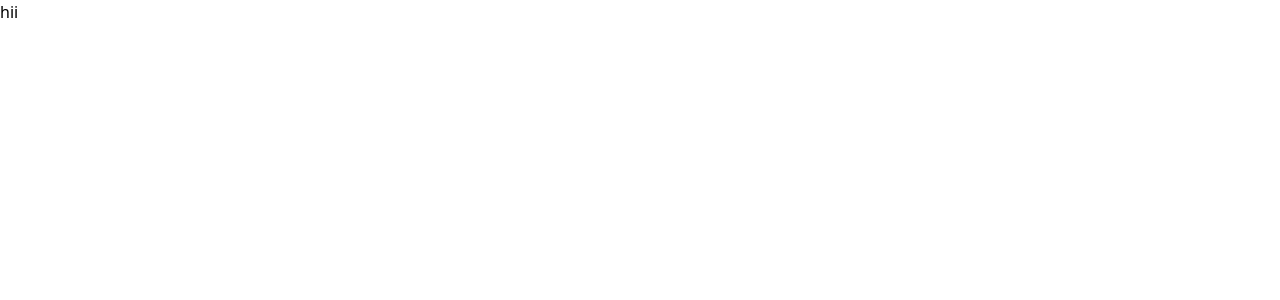
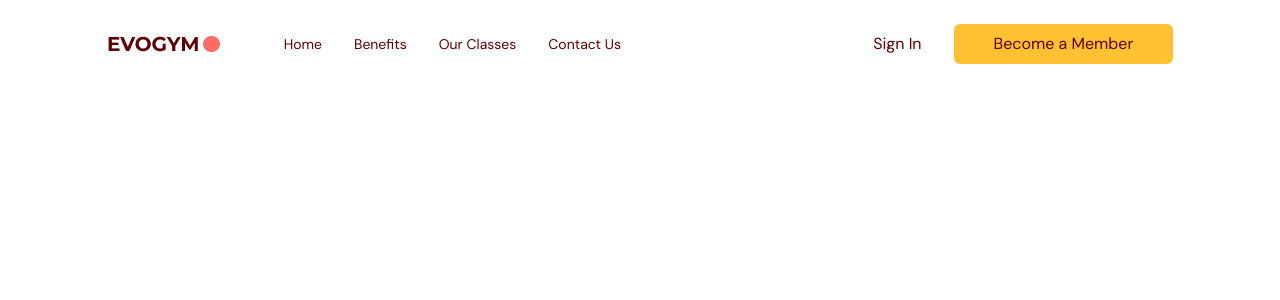
Before and after one commit to Sachin-RJ7/Gym-React-Typescript, a React (Vite) app: page / in a window 1280 px wide. Shown: the top 300 px of the page. Built offline with nearby package versions, Linux system fonts and the light colour scheme.

Commit message:
Done with the navbar

```diff
--- a/src/App.tsx
+++ b/src/App.tsx
@@ -1,7 +1,33 @@
+import { useState, useEffect } from "react";
+import Navbar from "./components/Navbar/Navbar";
+import { SelectedPage } from "./shared/type";
+
 const App = () => {
+  const [selectedPage, setSelectedPage] = useState(SelectedPage.Home);
+  const [isTopOfPage, setIsTopOfPage] = useState<boolean>(true);
+
+  useEffect(() => {
+    const handleScroll = () => {
+      if (window.scrollY === 0) {
+        setIsTopOfPage(true);
+        setSelectedPage(SelectedPage.Home);
+      } else {
+        setIsTopOfPage(false);
+      }
+    };
+    window.addEventListener("scroll", handleScroll);
+    return () => {
+      window.removeEventListener("scroll", handleScroll);
+    };
+  });
+
   return (
-    <div className="text-black">
-      <div>hii</div>
+    <div className=".app bg-gray-20">
+      <Navbar
+        isTopOfPage={isTopOfPage}
+        selectedPage={selectedPage}
+        setSelectedPage={setSelectedPage}
+      />
     </div>
   );
 };
--- /dev/null
+++ b/src/Hooks/useMediaQuery.ts
@@ -0,0 +1,19 @@
+import { useState, useEffect } from "react";
+
+const useMediaQuery = (query: string) => {
+  const [matches, setMatches] = useState(false);
+
+  useEffect(() => {
+    const media = window.matchMedia(query);
+    if (media.matches !== matches) {
+      setMatches(media.matches);
+    }
+    const listener = () => setMatches(media.matches);
+    window.addEventListener("resize", listener);
+    return () => window.removeEventListener("resize", listener);
+  }, [matches, query]);
+
+  return matches;
+};
+
+export default useMediaQuery;
--- /dev/null
+++ b/src/components/Navbar/Link.tsx
@@ -0,0 +1,25 @@
+import AnchorLink from "react-anchor-link-smooth-scroll";
+import { SelectedPage } from "@/shared/type";
+
+type Props = {
+  page: string;
+  selectedPage: SelectedPage;
+  setSelectedPage: (value: SelectedPage) => void;
+};
+
+const Link = ({ page, selectedPage, setSelectedPage }: Props) => {
+  const lowerCasePage = page.toLowerCase().replace(/ /g, "") as SelectedPage;
+  return (
+    <AnchorLink
+      href={`#${lowerCasePage}`}
+      onClick={() => setSelectedPage(lowerCasePage)}
+      className={`${
+        selectedPage === lowerCasePage ? "text-primary" : ""
+      } transition duration-500 hover:text-primary-300`}
+    >
+      {page}
+    </AnchorLink>
+  );
+};
+
+export default Link;
--- /dev/null
+++ b/src/components/Navbar/Navbar.tsx
@@ -0,0 +1,110 @@
+import { useState } from "react";
+import { Bars3Icon, XMarkIcon } from "@heroicons/react/24/solid";
+import Logo from "@/assets/Logo.png";
+import Link from "./Link";
+import { SelectedPage } from "@/shared/type";
+import useMediaQuery from "@/Hooks/useMediaQuery";
+import ActionButton from "@/shared/ActionButton";
+
+type Props = {
+  isTopOfPage: boolean;
+  selectedPage: SelectedPage;
+  setSelectedPage: (value: SelectedPage) => void;
+};
+
+const Navbar = ({ isTopOfPage, selectedPage, setSelectedPage }: Props) => {
+  const flexBetween = "flex items-center justify-between";
+  const [isMenuToggled, setIsMenuToggled] = useState<boolean>(false);
+  const isAboveMediumScreens = useMediaQuery("(min-width: 1060px)");
+  const navBarBackground = isTopOfPage ? "" : "bg-primary-100 drop-shadow";
+
+  return (
+    <nav>
+      <div
+        className={`${navBarBackground} ${flexBetween} fixed top-0 z-30 w-full py-6`}
+      >
+        <div className={`${flexBetween} mx-auto w-5/6`}>
+          <div className={`${flexBetween} w-full gap-16`}>
+            <img src={Logo} alt="logo" />
+            {isAboveMediumScreens ? (
+              <div className={`${flexBetween} w-full`}>
+                <div className={`${flexBetween} gap-8 text-sm`}>
+                  <Link
+                    page="Home"
+                    selectedPage={selectedPage}
+                    setSelectedPage={setSelectedPage}
+                  />
+                  <Link
+                    page="Benefits"
+                    selectedPage={selectedPage}
+                    setSelectedPage={setSelectedPage}
+                  />
+                  <Link
+                    page="Our Classes"
+                    selectedPage={selectedPage}
+                    setSelectedPage={setSelectedPage}
+                  />
+                  <Link
+                    page="Contact Us"
+                    selectedPage={selectedPage}
+                    setSelectedPage={setSelectedPage}
+                  />
+                </div>
+                <div className={`${flexBetween} gap-8`}>
+                  <p>Sign In</p>
+                  <ActionButton setSelectedPage={setSelectedPage}>
+                    Become a Member
+                  </ActionButton>
+                </div>
+              </div>
+            ) : (
+              <button
+                className="rounded-full bg-secondary-500 p-2"
+                onClick={() => setIsMenuToggled(!isMenuToggled)}
+              >
+                <Bars3Icon className="h-6 w-6 text-white" />
+              </button>
+            )}
+          </div>
+        </div>
+      </div>
+
+      {/* MOBILE MENU MODALS */}
+      {!isAboveMediumScreens && isMenuToggled && (
+        <div className="fixed right-0 bottom-0 z-40 h-full w-[300px] bg-primary-100 drop-shadow-xl">
+          <div className="flex justify-end p-12">
+            <button onClick={() => setIsMenuToggled(!isMenuToggled)}>
+              <XMarkIcon className="h-6 w-6 text-gray-400" />
+            </button>
+          </div>
+
+          {/* MENU ITEMS */}
+          <div className="ml-[33%] flex flex-col gap-10 text-2xl">
+            <Link
+              page="Home"
+              selectedPage={selectedPage}
+              setSelectedPage={setSelectedPage}
+            />
+            <Link
+              page="Benefits"
+              selectedPage={selectedPage}
+              setSelectedPage={setSelectedPage}
+            />
+            <Link
+              page="Our Classes"
+              selectedPage={selectedPage}
+              setSelectedPage={setSelectedPage}
+            />
+            <Link
+              page="Contact Us"
+              selectedPage={selectedPage}
+              setSelectedPage={setSelectedPage}
+            />
+          </div>
+        </div>
+      )}
+    </nav>
+  );
+};
+
+export default Navbar;
--- a/src/index.css
+++ b/src/index.css
@@ -1,3 +1,15 @@
+@import url("https://fonts.googleapis.com/css2?family=DM+Sans:wght@400;700&family=Montserrat:wght@700&display=swap");
+
 @tailwind base;
 @tailwind components;
 @tailwind utilities;
+
+html,
+body,
+#root,
+.app {
+  height: 100%;
+  width: 100%;
+  font-family: "DM Sans", sans-serif;
+  @apply text-gray-500;
+}
--- /dev/null
+++ b/src/shared/ActionButton.tsx
@@ -0,0 +1,22 @@
+import { ReactNode } from "react";
+import { SelectedPage } from "./type";
+import AnchorLink from "react-anchor-link-smooth-scroll";
+
+type Props = {
+  children: ReactNode;
+  setSelectedPage: (value: SelectedPage) => void;
+};
+
+const ActionButton = ({ children, setSelectedPage }: Props) => {
+  return (
+    <AnchorLink
+      href={`#${SelectedPage.ContactUs}`}
+      onClick={() => setSelectedPage(SelectedPage.ContactUs)}
+      className="rounded-md bg-secondary-500 px-10 py-2 hover:bg-primary-500 hover:text-white"
+    >
+      {children}
+    </AnchorLink>
+  );
+};
+
+export default ActionButton;
--- /dev/null
+++ b/src/shared/type.ts
@@ -0,0 +1,6 @@
+export enum SelectedPage {
+    Home = "home",
+    Benefits = "benefits",
+    OurClasses = "ourclasses",
+    ContactUs = "contactus",
+}
```
